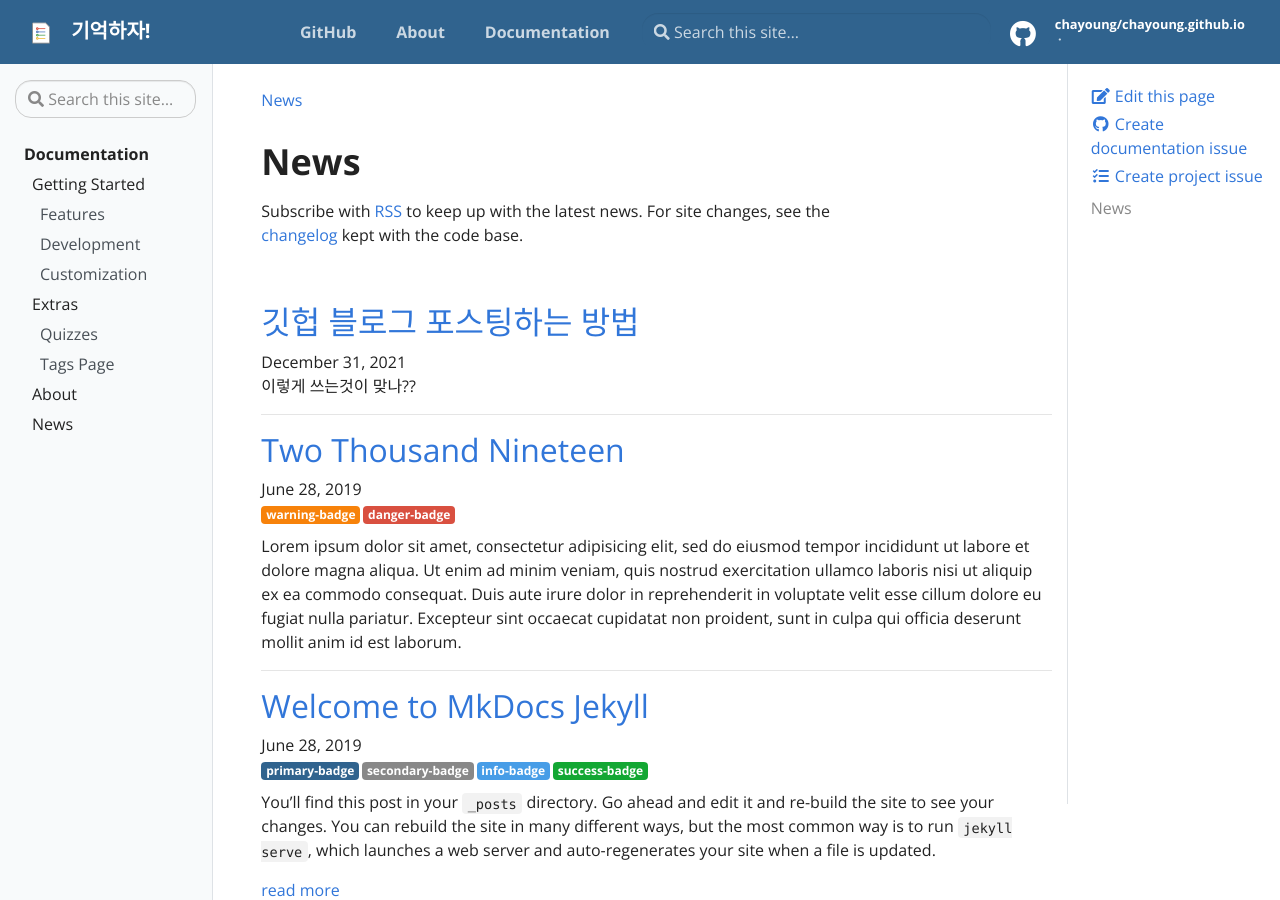
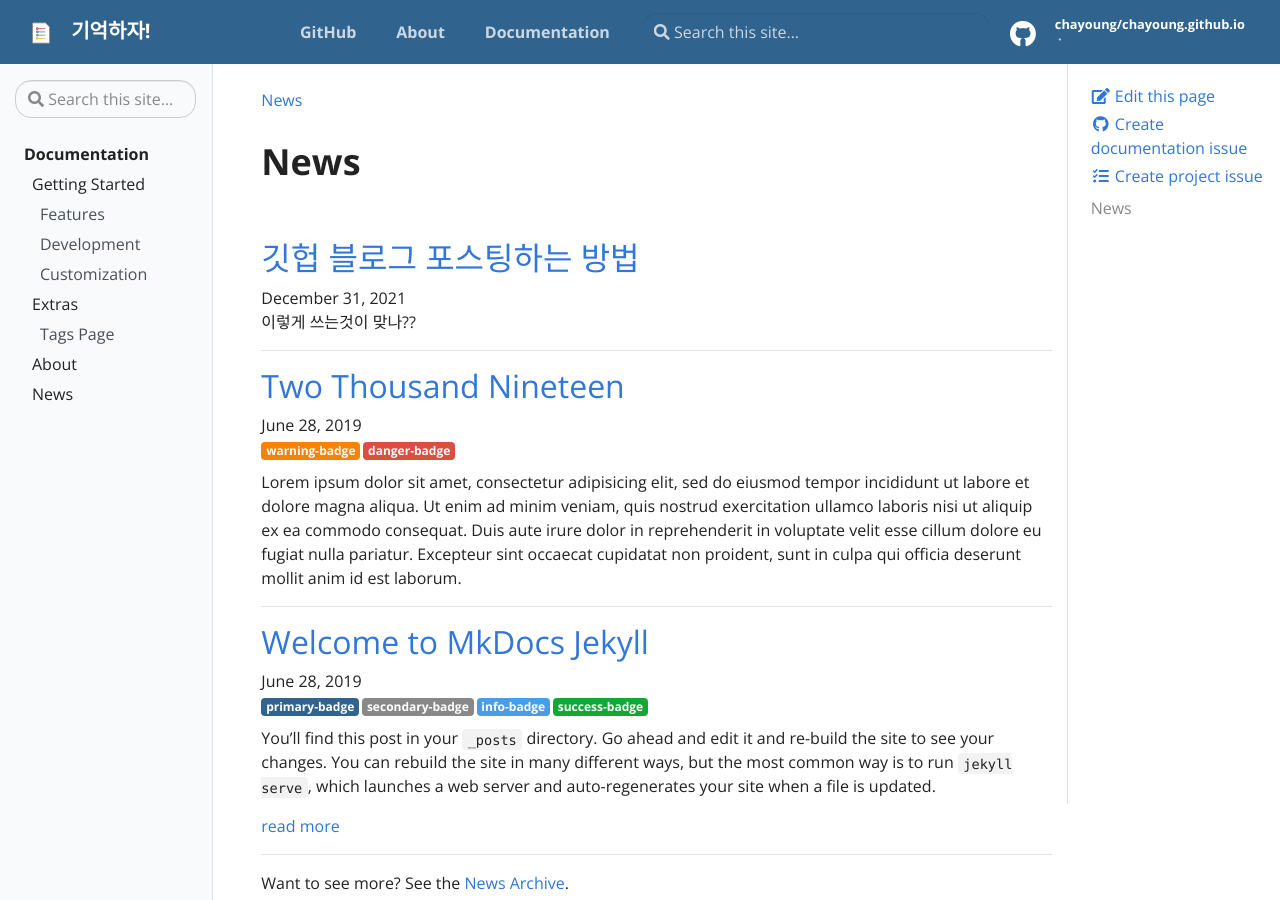
Before and after one commit to chayoung/old_chayoung.github.io, a Jekyll site: the page built from pages/news.md, in a window 1280 px wide and 900 px high. Built offline with Jekyll 4.4.1, drawn with Linux system fonts in a browser that asks for light colours.

Commit message:
Modified menu onging

```diff
--- a/_data/toc.yml
+++ b/_data/toc.yml
@@ -13,8 +13,8 @@
     - title: "Extras"
       url: "docs/extras"
       children:
-        - title: Quizzes
-          url: "docs/extras/example-quiz"
+        # - title: Quizzes
+        #   url: "docs/extras/example-quiz"
         - title: Tags Page
           url: "tags"
     - title: "About"
--- a/pages/news.md
+++ b/pages/news.md
@@ -5,8 +5,8 @@ permalink: /news/
 
 # News
 
-<p>Subscribe with <a href="{{ site.baseurl }}/feed.xml">RSS</a> to keep up with the latest news.
-For site changes, see the <a href="https://github.com/{{ site.github_user }}/{{ site.github_repo }}/blob/master/CHANGELOG.md">changelog</a> kept with the code base.</p>
+<!-- <p>Subscribe with <a href="{{ site.baseurl }}/feed.xml">RSS</a> to keep up with the latest news.
+For site changes, see the <a href="https://github.com/{{ site.github_user }}/{{ site.github_repo }}/blob/master/CHANGELOG.md">changelog</a> kept with the code base.</p> -->
 
 <br>
 
```
